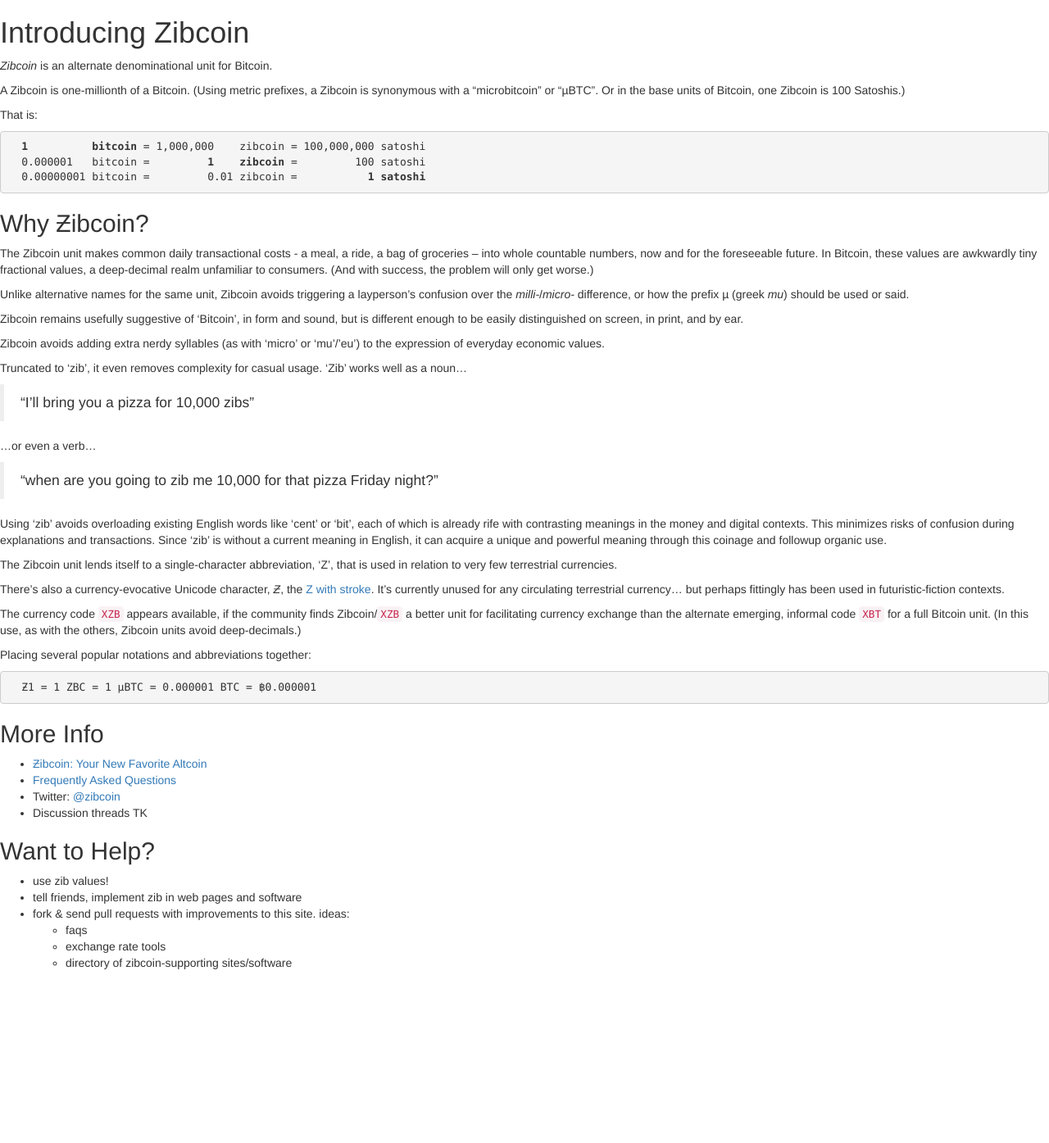
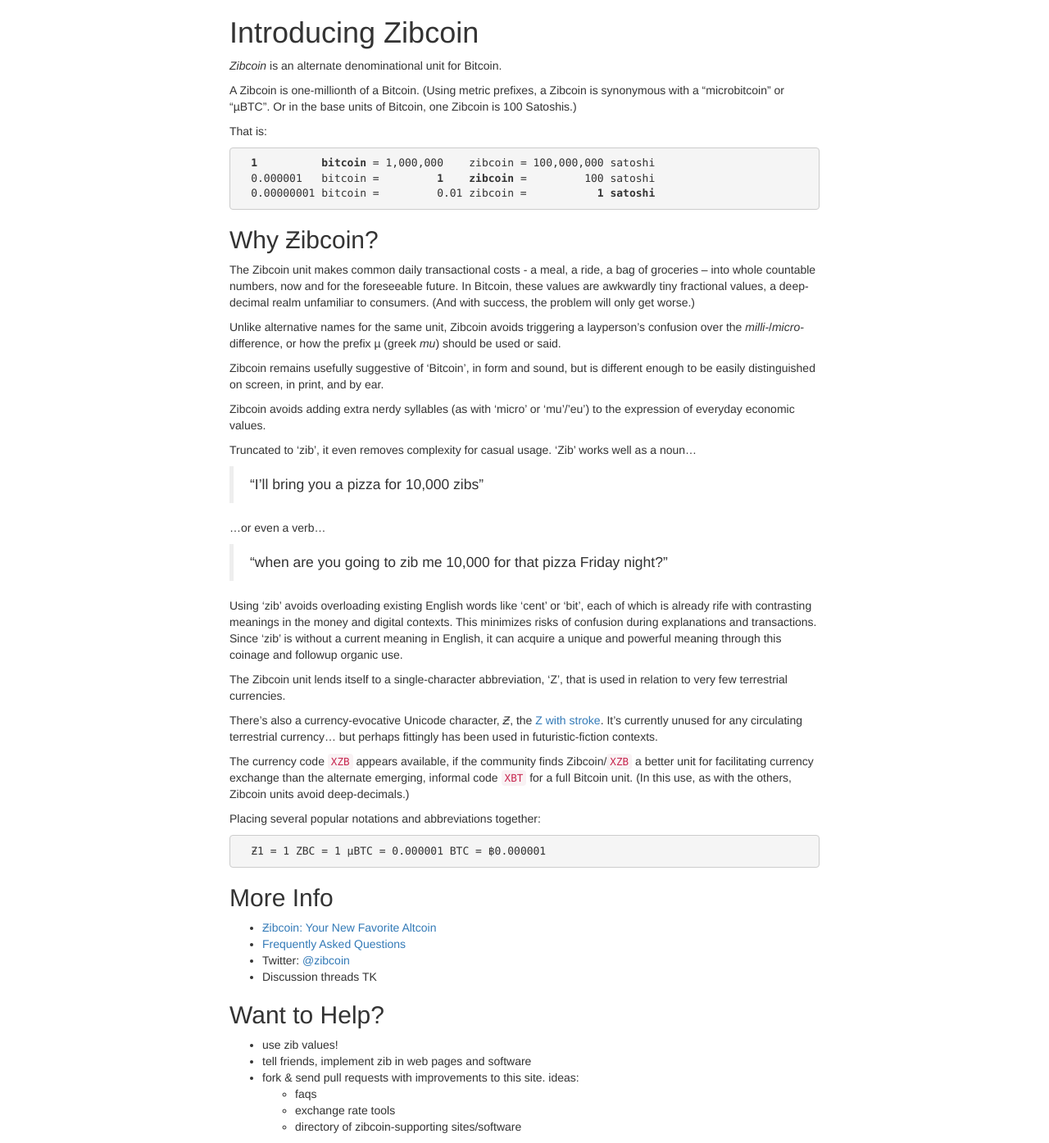
Before and after one commit to gojomo/zibcoin.org, a Jekyll site: the page built from index.md, in a window 1280 px wide. Shown: the whole page at 82% size. Built offline with Jekyll 4.4.1, drawn with Linux system fonts in a browser that asks for light colours; nearby versions of some CDN libraries; before the commit the page ends 1195 px from its top, so only the background shows below that.

Commit message:
Update minimal.html

```diff
--- a/_layouts/minimal.html
+++ b/_layouts/minimal.html
@@ -9,6 +9,9 @@
     <!-- Bootstrap -->
     <link href="//cdnjs.cloudflare.com/ajax/libs/twitter-bootstrap/3.1.1/css/bootstrap.min.css" rel="stylesheet">
 
+    <style>
+      .container { max-width: 750px;}
+    </style>
     <!-- HTML5 Shim and Respond.js IE8 support of HTML5 elements and media queries -->
     <!-- WARNING: Respond.js doesn't work if you view the page via file:// -->
     <!--[if lt IE 9]>
@@ -17,7 +20,9 @@
     <![endif]-->
   </head>
   <body>
+    <div class="container">
     {{ content }}
+    </div>
 
     <!-- jQuery (necessary for Bootstrap's JavaScript plugins) -->
     <script src="https://ajax.googleapis.com/ajax/libs/jquery/1.11.0/jquery.min.js"></script>
```
